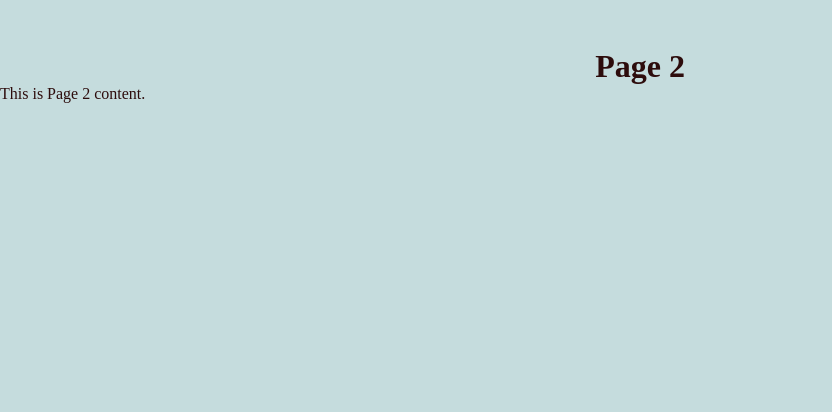
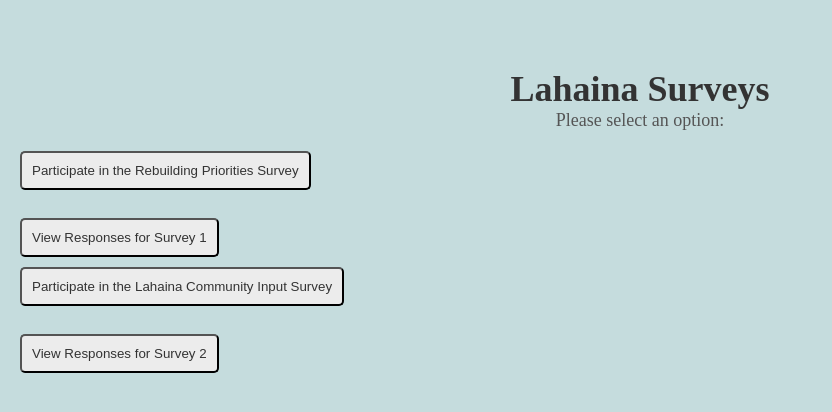
Before and after one commit to HACC2023/MKAN, a React (Create React App) app: page /Page2 in a window 1280 px wide. Shown: the top 412 px of the page, without its empty margins (0-832 px from the left). Built offline with nearby package versions, Linux system fonts and the light colour scheme.

Commit message:
changes in Layout and Page2

```diff
--- a/src/Layout.js
+++ b/src/Layout.js
@@ -34,7 +34,7 @@ const Layout = () => {
               <Link to='/Page1'>Link to Page 1</Link>
             </li>
             <li>
-              <Link to='/Page2'>Link to Page 2</Link>
+              <Link to='/Page2'>Surveys</Link>
             </li>
             <li>
               <Link to='/Tools'>Tools</Link>
--- a/src/components/Page2.js
+++ b/src/components/Page2.js
@@ -1,12 +1,182 @@
-import React from 'react';
-
+import React, { useState, useEffect } from "react"
 const Page2 = () => {
-    return (
-        <div>
-            <h1>Page 2</h1>
-            <p>This is Page 2 content.</p>
-        </div>
-    );
-};
-
-export default Page2;
+  const [showResults1, setShowResults1] = useState(false)
+  const [surveyResults1, setSurveyResults1] = useState([])
+  const googleSheetsLink1 =
+    "https://docs.google.com/spreadsheets/d/1sSL19nzsRVO1ku-299b81UPqqi7WL8ehTHqw1jYM614"
+  const [showResults2, setShowResults2] = useState(false)
+  const [surveyResults2, setSurveyResults2] = useState([])
+  const googleSheetsLink2 =
+    "https://docs.google.com/spreadsheets/d/1WHgGw47pR1xlJMJ5sye9NF9mVjJXShrwfKWhTO1yn5o"
+  useEffect(() => {
+    if (showResults1) {
+      // Preprocess the data for survey 1
+      const processedData1 = preprocessData(surveyResults1)
+      setSurveyResults1(processedData1)
+    }
+    if (showResults2) {
+      // Preprocess the data for survey 2
+      const processedData2 = preprocessData(surveyResults2)
+      setSurveyResults2(processedData2)
+    }
+  }, [showResults1, showResults2, surveyResults1, surveyResults2])
+  const containerStyle = {
+    textAlign: "center",
+    padding: "20px",
+  }
+  const headerStyle = {
+    fontSize: "36px",
+    color: "#333",
+  }
+  const paragraphStyle = {
+    fontSize: "18px",
+    color: "#555",
+    marginBottom: "20px",
+  }
+  const linkStyle = {
+    backgroundColor: "#ECECEC",
+    color: "#333",
+    padding: "10px",
+    textDecoration: "none",
+    borderRadius: "5px",
+    display: "block",
+    marginBottom: "10px",
+    transition: "background-color 0.2s",
+  }
+  const preprocessData = (data) => {
+    const rows = data.map((row) => {
+      return row.map((column) => column.replace(/^"|"$/g, ""))
+    })
+    return rows
+  }
+  const fetchSurveyResults = async (
+    googleSheetsLink,
+    setSurveyResults,
+    setShowResults
+  ) => {
+    try {
+      const response = await fetch(`${googleSheetsLink}/gviz/tq?tqx=out:csv`)
+      if (response.ok) {
+        const data = await response.text()
+        const rows = data.split("\n").map((row) => row.split(","))
+        setSurveyResults(rows)
+        setShowResults(true)
+      } else {
+        console.error("Failed to fetch survey results")
+      }
+    } catch (error) {
+      console.error("Error fetching survey results:", error)
+    }
+  }
+  const participateSurvey1 = () => {
+    window.open(
+      "https://docs.google.com/forms/d/e/1FAIpQLSfxAVWCEolp43_-fUoToEsTvwdj6AqVVGXDuNh4M7xvdRw_5Q/viewform?usp=sf_link",
+      "_blank"
+    )
+  }
+  const participateSurvey2 = () => {
+    window.open(
+      "https://docs.google.com/forms/d/e/1FAIpQLSfYEKFfCTNW4XUqvh_5MNe7p6V7i0vqJ188jR8UX1B6a048vQ/viewform?usp=pp_url",
+      "_blank"
+    )
+  }
+  return (
+    <div className='container' style={containerStyle}>
+      <h1 style={headerStyle}>Lahaina Surveys</h1>
+      <p style={paragraphStyle}>Please select an option:</p>
+      <div className='options'>
+        <button onClick={participateSurvey1} style={linkStyle}>
+          Participate in the Rebuilding Priorities Survey
+        </button>
+        <br />
+        <button
+          onClick={() =>
+            fetchSurveyResults(
+              googleSheetsLink1,
+              setSurveyResults1,
+              setShowResults1
+            )
+          }
+          style={linkStyle}
+        >
+          View Responses for Survey 1
+        </button>
+        {showResults1 ? (
+          <div className='results-section'>
+            <h2>Survey 1 Responses</h2>
+            <table>
+              <thead>
+                {surveyResults1[0].map((header, index) => (
+                  <th key={index}>{header}</th>
+                ))}
+              </thead>
+              <tbody>
+                {surveyResults1.slice(1).map((row, rowIndex) => (
+                  <tr key={rowIndex}>
+                    {row.map((cell, cellIndex) => (
+                      <td
+                        key={cellIndex}
+                        style={{
+                          padding: "5px 10px",
+                          border: "1px solid #ccc",
+                        }}
+                      >
+                        {cell}
+                      </td>
+                    ))}
+                  </tr>
+                ))}
+              </tbody>
+            </table>
+          </div>
+        ) : null}
+        <button onClick={participateSurvey2} style={linkStyle}>
+          Participate in the Lahaina Community Input Survey
+        </button>
+        <br />
+        <button
+          onClick={() =>
+            fetchSurveyResults(
+              googleSheetsLink2,
+              setSurveyResults2,
+              setShowResults2
+            )
+          }
+          style={linkStyle}
+        >
+          View Responses for Survey 2
+        </button>
+        {showResults2 ? (
+          <div className='results-section'>
+            <h2>Survey 2 Responses</h2>
+            <table>
+              <thead>
+                {surveyResults2[0].map((header, index) => (
+                  <th key={index}>{header}</th>
+                ))}
+              </thead>
+              <tbody>
+                {surveyResults2.slice(1).map((row, rowIndex) => (
+                  <tr key={rowIndex}>
+                    {row.map((cell, cellIndex) => (
+                      <td
+                        key={cellIndex}
+                        style={{
+                          padding: "5px 10px",
+                          border: "1px solid #ccc",
+                        }}
+                      >
+                        {cell}
+                      </td>
+                    ))}
+                  </tr>
+                ))}
+              </tbody>
+            </table>
+          </div>
+        ) : null}
+      </div>
+    </div>
+  )
+}
+export default Page2
```
